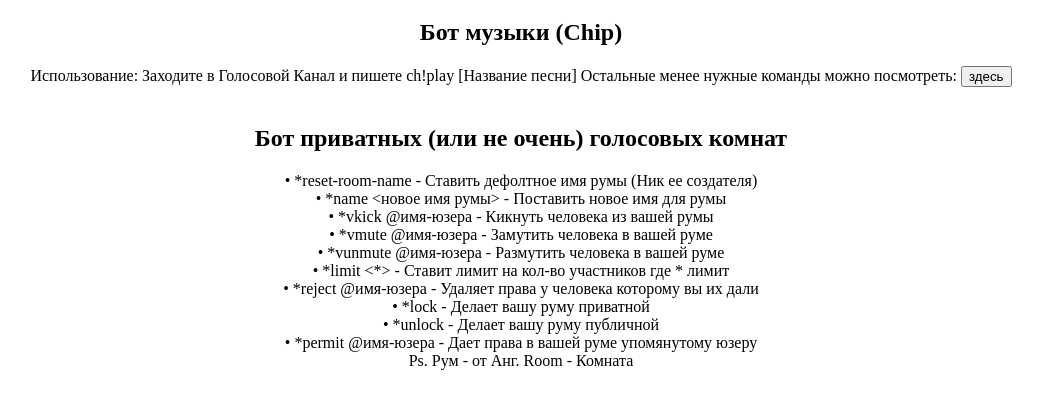
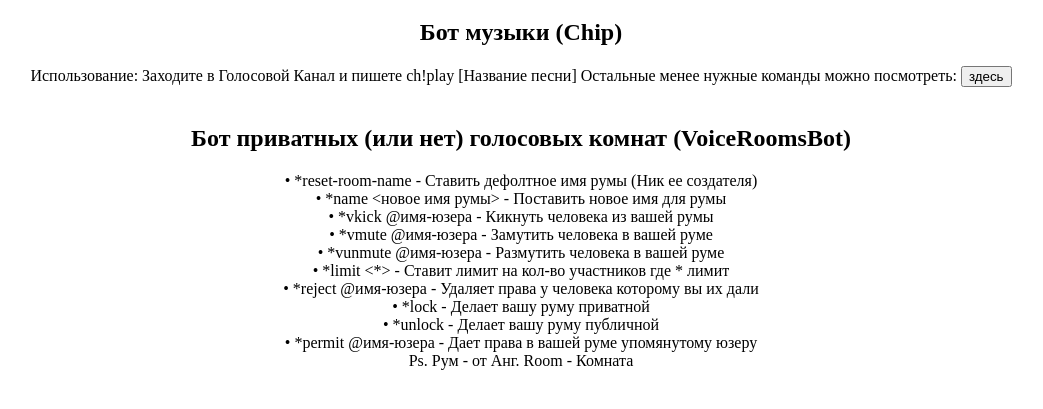
Before and after one commit to Theaxolotl228/rulesandbots, a plain HTML site: page index.html in a window 1280 px wide. Shown: the part 87-496 px from the top of the page, without its empty margins (119-1162 px from the left). Drawn offline with Linux system fonts and the light colour scheme.

Commit message:
Update index.html

```diff
--- a/index.html
+++ b/index.html
@@ -12,7 +12,7 @@
 Использование: Заходите в Голосовой Канал и пишете ch!play [Название песни]
 Остальные менее нужные команды можно посмотреть: <a href="https://chipbot.gg/commands"><button>здесь</button></a><br>
 <br>
-	<h2>Бот приватных (или не очень) голосовых комнат</h2>
+	<h2>Бот приватных (или нет) голосовых комнат (VoiceRoomsBot)</h2>
 • *reset-room-name - Ставить дефолтное имя румы (Ник ее создателя)<BR>
 • *name <новое имя румы> - Поставить новое имя для румы<BR>
 • *vkick @имя-юзера - Кикнуть человека из вашей румы<BR>
```
